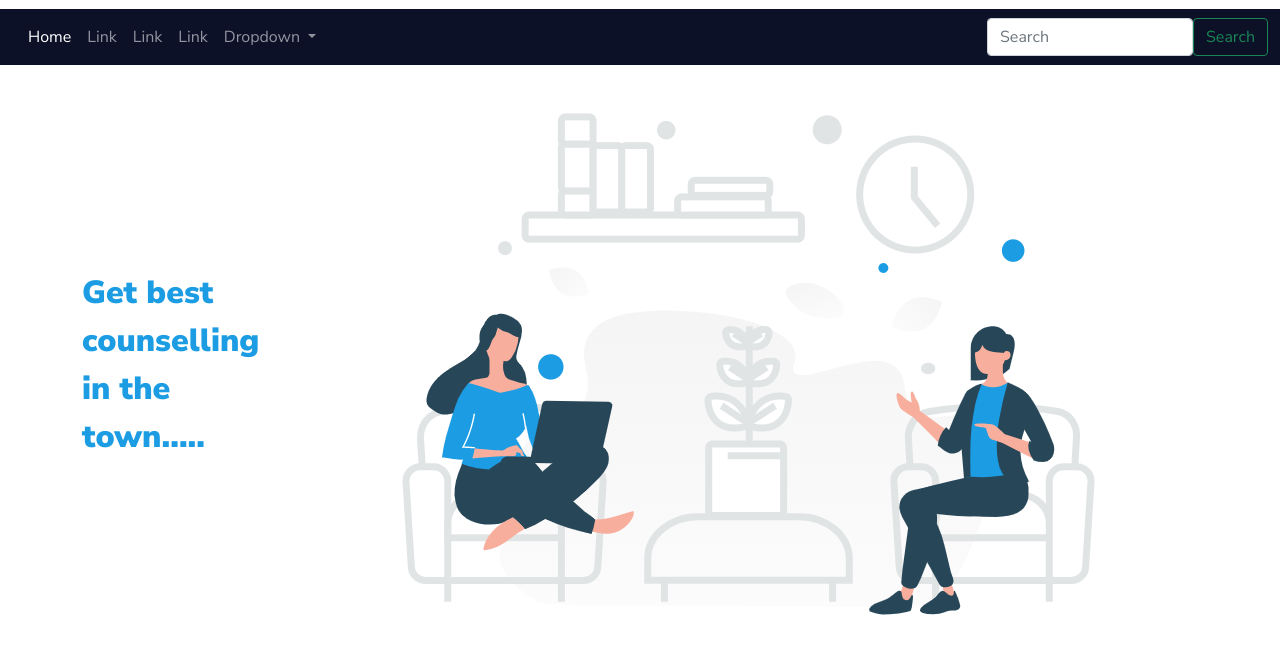
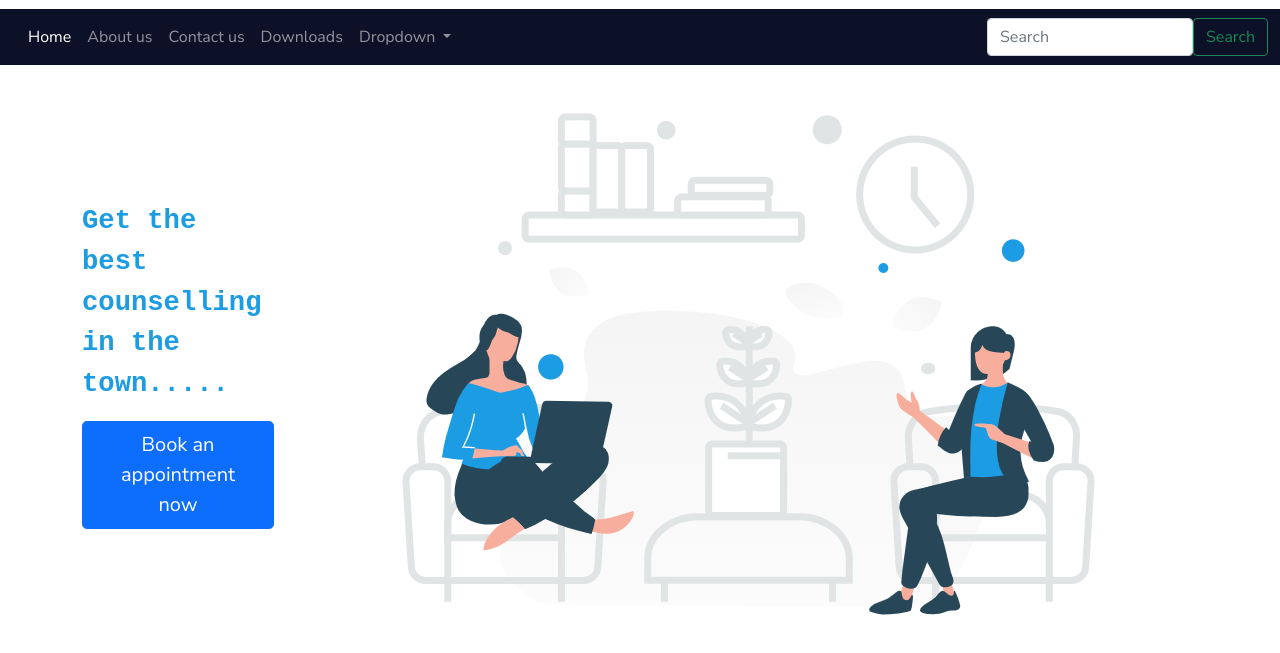
Before and after one commit to Sumitdulal/university-education-network, a plain HTML site: page index.html in a window 1280 px wide. Shown: the part 71-724 px from the top of the page. Drawn offline with nearby package versions, Linux system fonts and the light colour scheme.

Commit message:
latest changes

```diff
--- a/index.html
+++ b/index.html
@@ -75,13 +75,13 @@
                 <a class="nav-link active" aria-current="page" href="#">Home</a>
               </li>
               <li class="nav-item">
-                <a class="nav-link" href="#">Link</a>
+                <a class="nav-link" href="#">About us</a>
               </li>
               <li class="nav-item">
-                <a class="nav-link" href="#">Link</a>
+                <a class="nav-link" href="#">Contact us</a>
               </li>
               <li class="nav-item">
-                <a class="nav-link" href="#">Link</a>
+                <a class="nav-link" href="#">Downloads</a>
               </li>
 
               <li class="nav-item dropdown">
@@ -123,12 +123,14 @@
       <!--hero section starts here-->
       <div class="container">
         <div class="hero-section row">
-          <p class="col my-auto typed">Get best counselling in the town.....</p>
-          <img
-            class="d-block ms-auto col"
-            src="images/hero section.png"
-            alt=""
-          />
+          <div class="my-auto col typed">
+            <p>
+              Get the best counselling <br />
+              in the town.....
+            </p>
+            <div class="btn btn-primary btn-lg">Book an appointment now</div>
+          </div>
+          <img class="d-block col" src="images/hero section.png" alt="" />
         </div>
       </div>
       <!--hero section ends here-->
--- a/styles/styles.scss
+++ b/styles/styles.scss
@@ -67,18 +67,20 @@ $colorblue : #171197;
         }
     }
     .hero-section{
-        .typing-demo {
+
 
 
 
 
         p{
-
-            font-size: 2rem;
+            font-family: monospace !important;
+            font-size: 1.7rem;
             font-weight: 900;
             color: #1B9CE3 !important;
-            animation: type 2.5s steps(50) infinite;
+
 
         }
+
+
     }
 }
```
Also changed, not shown: styles/styles.css, 1 other file.
